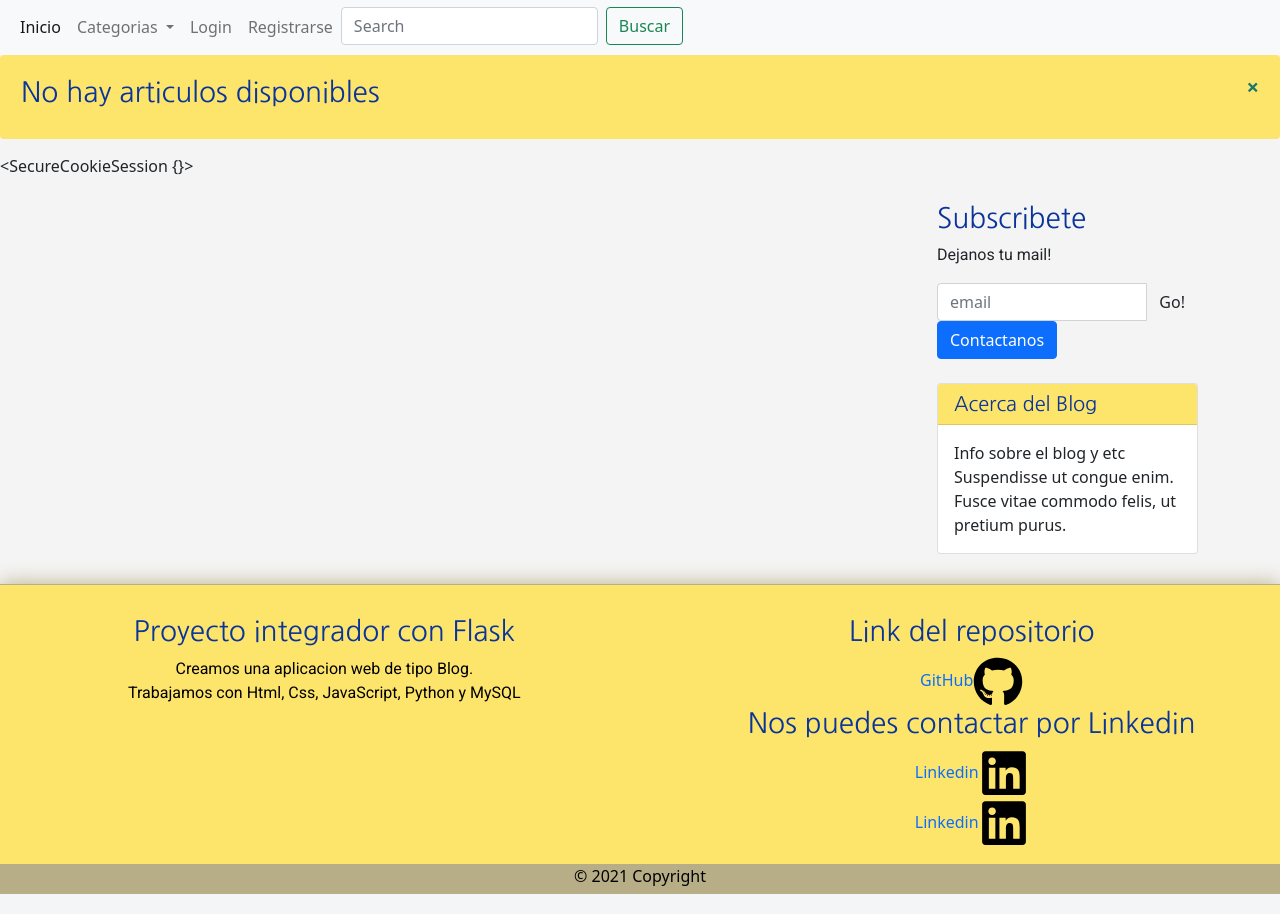
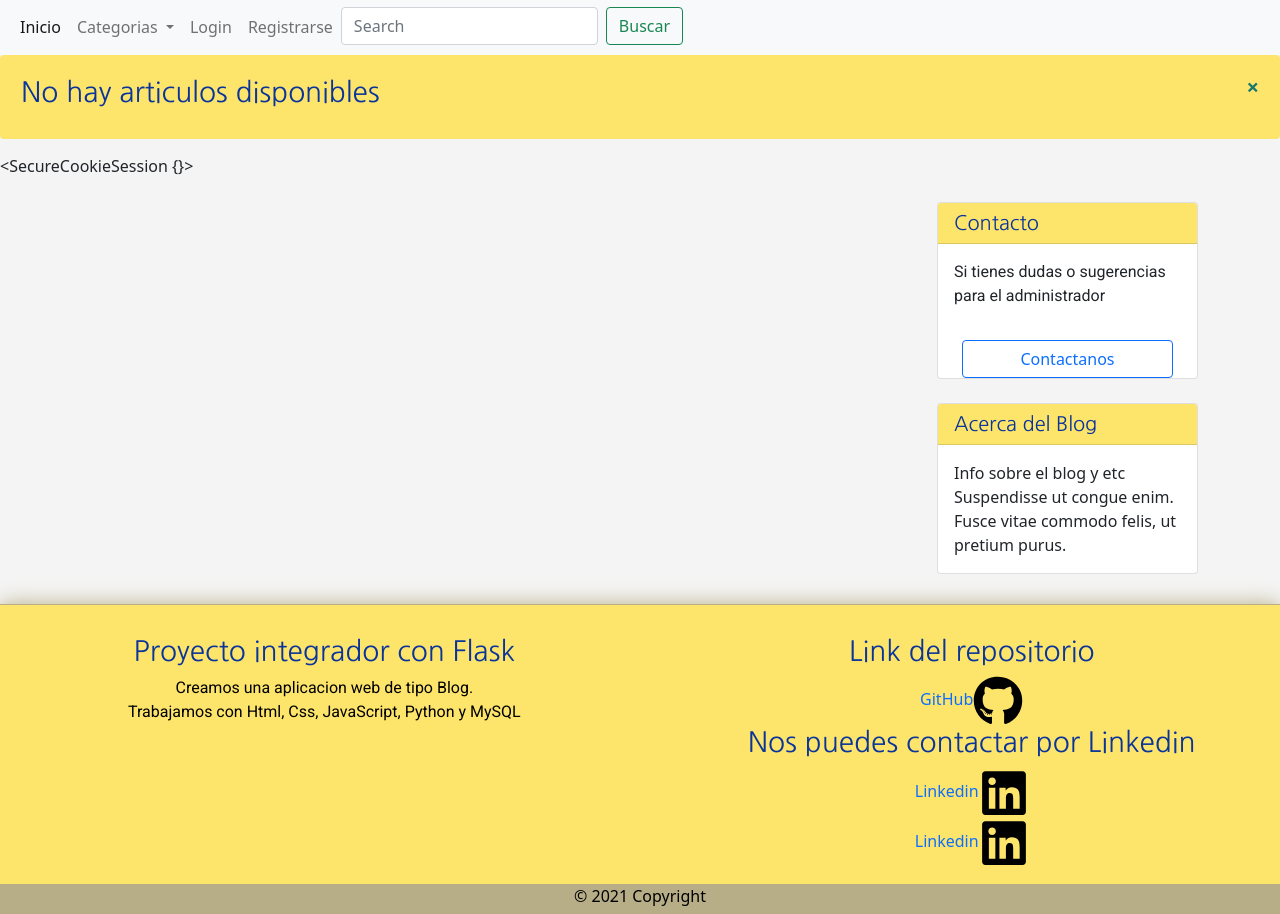
Before and after one commit to juanNH/TPCaC2124, a Flask app: page / in a window 1280 px wide. Shown: the part 281-1195 px from the top of the page. Run offline with Flask 2, Linux system fonts and the light colour scheme; data that the repository does not hold is empty; some libraries are stand-ins or nearby versions.

Commit message:
button quick fix

```diff
--- a/static/css/styles.css
+++ b/static/css/styles.css
@@ -94,6 +94,12 @@ td:nth-child(1) {
 }
 td:nth-child(2) {
     width: 40%;
+}
+
+.tarjetacontacto{
+    border: #18786d dashed;
+    border-radius: 0.5em;
+    justify-content: center;
 }
 
 
--- a/templates/index.html
+++ b/templates/index.html
@@ -57,17 +57,15 @@ Inicio
             <div class="col-sm-12 col-lg-3">
                 <br>
                 <div class="well">
-                    <h3>Subscribete</h3>
-                    <p> Dejanos tu mail!</p>
-                    <div class="input-group">
-                        <input type="text" class="form-control" placeholder="email">
-                        <span class="input-group-btn">
-                            <button class="btn btn-default" type="button">Go!</button>
-                        </span>
+                    <div class="card" style="height: auto;">
+                    <h5 class="card-header">Contacto</h5>
+                    <p class="card-body">Si tienes dudas o sugerencias para el administrador</p>
+                    <div class="container">
+                        <div class="text-center">
+                            <a class="btn btn-outline-primary col-md-12" href="{{url_for('contactate')}}" role="button">Contactanos</a>
+                        </div>
                     </div>
                 </div>
-                <div>
-                    <a class="btn btn-primary" href="{{url_for('contactate')}}" role="button">Contactanos</a>
                 </div>
                 <br>
                 <div class="card" style="height: auto;">
```
